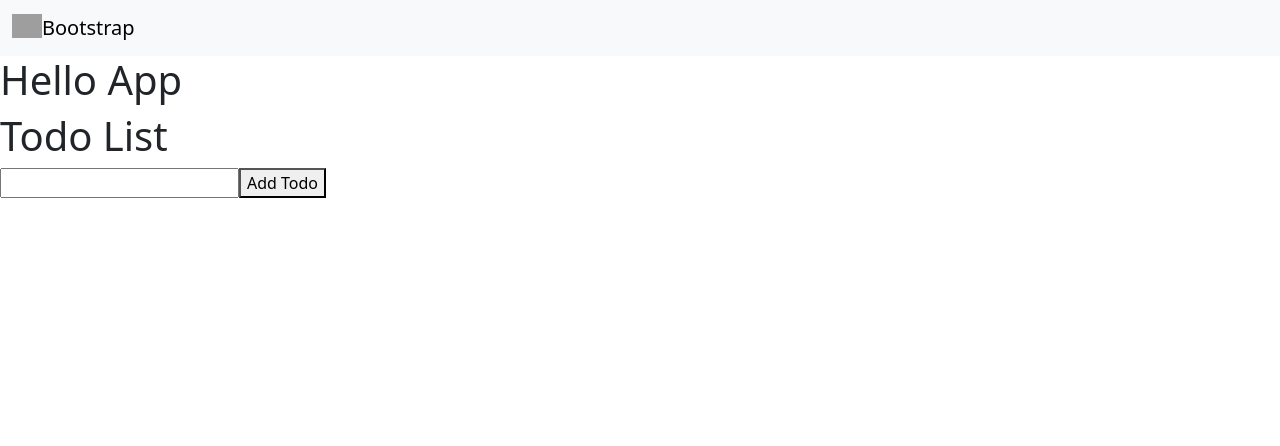
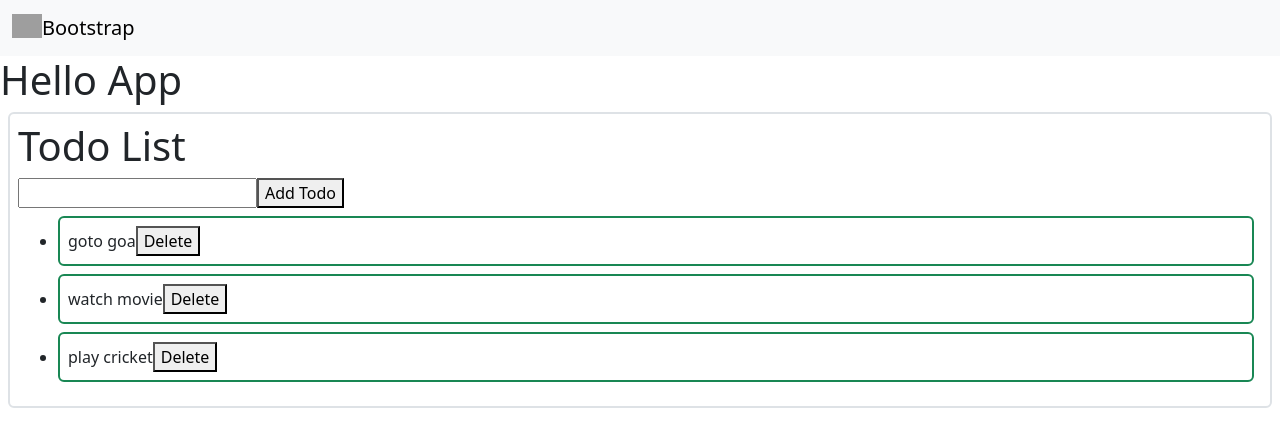
Before and after one commit to edupoly/twb2reactapp, a React (Vite) app: page / in a window 1280 px wide. Shown: the top 446 px of the page. Built offline with nearby package versions, Linux system fonts and the light colour scheme; grey boxes are pictures that could not be loaded.

Commit message:
setter-callback-todolist

```diff
--- a/src/features/Todolist.jsx
+++ b/src/features/Todolist.jsx
@@ -1,13 +1,27 @@
 import React from "react";
 
 function Todolist() {
-  const [todos, setTodos] = React.useState([]);
+  const [todos, setTodos] = React.useState([
+    "goto goa",
+    "watch movie",
+    "play cricket",
+  ]);
   const [ntd, setNtd] = React.useState("");
   function addTodo() {
-    setTodos([...todos, ntd]);
+    // setTodos([...todos, ntd]);
+    setTodos((ctodos) => {
+      ctodos.push(ntd);
+      return [...ctodos];
+    });
+  }
+  function handleDelete(ind) {
+    setTodos((ctodos) => {
+      ctodos.splice(ind, 1);
+      return [...ctodos];
+    });
   }
   return (
-    <div>
+    <div className="p-2 m-2 border border-2 rounded">
       <h1>Todo List</h1>
       <input
         type="text"
@@ -23,8 +37,19 @@ function Todolist() {
         Add Todo
       </button>
       <ul>
-        {todos.map((todo) => {
-          return <li>{todo}</li>;
+        {todos.map((todo, i) => {
+          return (
+            <li className="border border-2 border-success rounded m-2 p-2">
+              {todo}
+              <button
+                onClick={() => {
+                  handleDelete(i);
+                }}
+              >
+                Delete
+              </button>
+            </li>
+          );
         })}
       </ul>
     </div>
```
